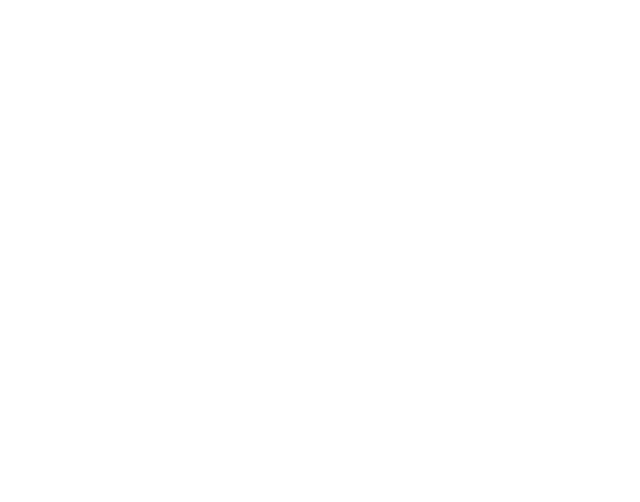
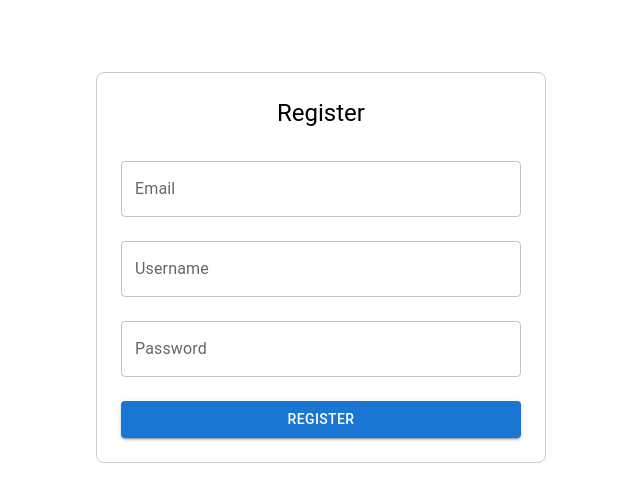
Before and after one commit to doantran03/gia-pha, a React (Vite) app: page /register in a window 1280 px wide. Before the commit this address had no page. Shown: the top 502 px of the page, without its empty margins (319-959 px from the left). Built offline with nearby package versions, Linux system fonts and the light colour scheme.

Commit message:
feature register

```diff
--- a/src/App.jsx
+++ b/src/App.jsx
@@ -1,6 +1,7 @@
 import './App.css'
 import Admin from './components/Admin'
 import Login from './features/Auth/components/Login'
+import Register from './features/Auth/components/Register'
 import { Route, Routes } from 'react-router-dom'
 
 function App() {
@@ -8,6 +9,7 @@
       <Routes>
         <Route path="/" element={<Admin />} />
         <Route path="/login" element={<Login />} />
+        <Route path="/register" element={<Register />} />
       </Routes>
   )
 }
--- a/src/api/axiosClient.js
+++ b/src/api/axiosClient.js
@@ -24,7 +24,7 @@
     function (response) {
         // Any status code that lies within the range of 2xx causes this function to trigger
         // Do something with response data
-        return response;
+        return response.data;
     },
     function (error) {
         // Any status codes that fall outside the range of 2xx cause this function to trigger
--- a/src/components/Admin/index.jsx
+++ b/src/components/Admin/index.jsx
@@ -1,13 +1,17 @@
 import MenuIcon from '@mui/icons-material/Menu';
-import { Avatar, Box, IconButton, Menu, MenuItem, Tooltip, Typography } from '@mui/material';
 import AppBar from '@mui/material/AppBar';
 import Toolbar from '@mui/material/Toolbar';
+import { Avatar, Box, IconButton, Menu, MenuItem, Tooltip, Typography } from '@mui/material';
 import { useState } from 'react';
+import { useDispatch, useSelector } from 'react-redux';
 import { Link } from 'react-router-dom';
+import { logout } from "@/features/Auth/userSlice";
 
 function Admin() {
-  const [isLogin, setIsLogin] = useState(false);
+  const dispatch = useDispatch();
   const [anchorEl, setAnchorEl] = useState(null);
+
+  const { current, isLoggedIn } = useSelector((state) => state.user);
 
   const handleMenu = (event) => {
     setAnchorEl(event.currentTarget);
@@ -15,6 +19,11 @@
 
   const handleClose = () => {
     setAnchorEl(null);
+  };
+
+  const handleLogout = () => {
+    handleClose();
+    dispatch(logout());
   };
 
   return (
@@ -38,11 +47,14 @@
 
         {/* Right Section */}
         <Box>
-          {isLogin ? (
+          {isLoggedIn ? (
             <>
               <Tooltip title="Open settings">
                 <IconButton onClick={handleMenu} sx={{ p: 0 }}>
-                  <Avatar alt="Remy Sharp" src="/static/images/avatar/2.jpg" />
+                  <Avatar
+                    alt={current?.name || 'User'}
+                    src={current?.avatar || '/static/images/avatar/2.jpg'}
+                  />
                 </IconButton>
               </Tooltip>
 
@@ -63,22 +75,22 @@
                 onClose={handleClose}
               >
                 <MenuItem onClick={handleClose}>My account</MenuItem>
-                <MenuItem
-                  onClick={() => {
-                    handleClose();
-                    setIsLogin(false);
-                  }}
-                >
-                  Logout
-                </MenuItem>
+                <MenuItem onClick={handleLogout}>Logout</MenuItem>
               </Menu>
             </>
           ) : (
-            <Link to="/login"  style={{ textDecoration: 'none', color: 'inherit' }}>
-              <Typography variant="h6" sx={{ cursor: 'pointer' }}>
-                Login
-              </Typography>
-            </Link>
+            <Box sx={{ display: 'flex', columnGap: '20px' }}>
+              <Link to="/login" style={{ textDecoration: 'none', color: 'inherit' }}>
+                <Typography variant="h6" sx={{ cursor: 'pointer' }}>
+                  Login
+                </Typography>
+              </Link>
+              <Link to="/register" style={{ textDecoration: 'none', color: 'inherit' }}>
+                <Typography variant="h6" sx={{ cursor: 'pointer' }}>
+                  Register
+                </Typography>
+              </Link>
+            </Box>
           )}
         </Box>
       </Toolbar>
--- a/src/features/Auth/components/Login/index.jsx
+++ b/src/features/Auth/components/Login/index.jsx
@@ -1,10 +1,12 @@
 import { unwrapResult } from "@reduxjs/toolkit";
 import { login } from "@/features/Auth/userSlice";
 import { useDispatch } from "react-redux";
+import { useNavigate } from "react-router-dom";
 import LoginForm from "../LoginForm";
 
 function Login() {
     const dispatch = useDispatch();
+    const navigate = useNavigate();
 
     const handleSubmit = async (values) => {
         try {
@@ -12,6 +14,8 @@
             const resultAction = await dispatch(action);
             const user = unwrapResult(resultAction);
             console.log("User: ", user);
+
+            navigate("/");
         } catch (error) {
             console.log("Failed to login: ", error);
         }
--- a/src/features/Auth/components/LoginForm/index.jsx
+++ b/src/features/Auth/components/LoginForm/index.jsx
@@ -1,20 +1,20 @@
 import { yupResolver } from '@hookform/resolvers/yup';
-import { Box, Button, Checkbox, FormControlLabel, TextField, Typography, } from '@mui/material';
+import { Box, Button, Checkbox, FormControlLabel, TextField, Typography } from '@mui/material';
 import PropTypes from 'prop-types';
 import { useForm } from 'react-hook-form';
 import { boolean, object, string } from 'yup';
+
+const schema = object({
+    username: string().required('Username is required'),
+    password: string().required('Password is required').min(6, 'Password must be at least 6 characters'),
+    remember: boolean(),
+});
 
 LoginForm.propTypes = {
     onSubmit: PropTypes.func,
 };
 
 function LoginForm(props) {
-    const schema = object({
-        username: string().required('Username is required'),
-        password: string().required('Password is required').min(6, 'Password must be at least 6 chars'),
-        remember: boolean(),
-    });
-
     const form = useForm({
         defaultValues: {
         username: '',
@@ -35,48 +35,40 @@
     };
 
     return (
-    <Box
-      sx={{
-        maxWidth: 400,
-        mx: 'auto',
-        mt: 5,
-        p: 3,
-        border: '1px solid #ccc',
-        borderRadius: 2,
-      }}
-    >
+        <Box sx={{ maxWidth: 400, mx: 'auto', mt: 5, p: 3, border: '1px solid #ccc', borderRadius: 2, }} >
             <Typography variant="h5" mb={2} textAlign="center">
                 Login
             </Typography>
 
             <form onSubmit={form.handleSubmit(handleFormSubmit)}>
                 <TextField
-          label="Username or Email Address"
                     fullWidth
                     margin="normal"
+                    label="Username or Email Address"
                     {...form.register('username')}
                     error={!!form.formState.errors.username}
                     helperText={form.formState.errors.username?.message}
                 />
 
                 <TextField
+                    fullWidth
+                    margin="normal"
                     label="Password"
                     type="password"
-          fullWidth
-          margin="normal"
                     {...form.register('password')}
                     error={!!form.formState.errors.password}
                     helperText={form.formState.errors.password?.message}
                 />
 
                 <FormControlLabel
+                    label="Remember Me"
                     control={
                         <Checkbox
+                        color="primary"
                             {...form.register('remember')}
-            color="primary"
                             onChange={(e) => form.setValue('remember', e.target.checked)}
-            />}
-          label="Remember Me"
+                        />
+                    }
                 />
 
                 <Button type="submit" fullWidth variant="contained" sx={{ mt: 2 }}>
--- a/src/features/Auth/components/Register/index.jsx
+++ b/src/features/Auth/components/Register/index.jsx
@@ -0,0 +1,27 @@
+import { unwrapResult } from "@reduxjs/toolkit";
+import { register } from "@/features/Auth/userSlice";
+import { useDispatch } from "react-redux";
+import { useNavigate } from "react-router-dom";
+import RegisterForm from "../RegisterForm";
+
+function Register() {
+    const dispatch = useDispatch();
+    const navigate = useNavigate();
+
+    const handleSubmit = async (values) => {
+        try {
+            const action = register(values);
+            const resultAction = await dispatch(action);
+            const user = unwrapResult(resultAction);
+            console.log("User: ", user);
+
+            navigate("/login");
+        } catch (error) {
+            console.log("Failed to login: ", error);
+        }
+    };
+
+    return <RegisterForm onSubmit={handleSubmit} />;
+}
+
+export default Register;
--- a/src/features/Auth/components/RegisterForm/index.jsx
+++ b/src/features/Auth/components/RegisterForm/index.jsx
@@ -0,0 +1,80 @@
+import { yupResolver } from '@hookform/resolvers/yup';
+import { Box, Button, TextField, Typography } from '@mui/material';
+import PropTypes from 'prop-types';
+import { useForm } from 'react-hook-form';
+import { object, string } from 'yup';
+
+const schema = object({
+  email: string().required('Email is required').email('Invalid email format'),
+  username: string().required('User Name is required'),
+  password: string().required('Password is required').min(6, 'Password must be at least 6 chars'),
+});
+
+RegisterForm.propTypes = {
+  onSubmit: PropTypes.func,
+};
+
+function RegisterForm(props) {
+    const form = useForm({
+        defaultValues: {
+            email: '',
+            username: '',
+            password: '',
+        },
+        resolver: yupResolver(schema),
+    });
+
+    const handleFormSubmit = ((values) => {
+        const { onSubmit } = props;
+
+        if (onSubmit) {
+            onSubmit(values);
+        }
+
+        form.reset();
+    });
+
+    return (
+        <Box sx={{ maxWidth: 400, mx: 'auto', mt: 5, p: 3, border: '1px solid #ccc', borderRadius: 2, }} >
+            <Typography variant="h5" mb={2} textAlign="center">
+                Register
+            </Typography>
+
+            <form onSubmit={form.handleSubmit(handleFormSubmit)}>
+                <TextField
+                    fullWidth
+                    label="Email"
+                    margin="normal"
+                    {...form.register('email')}
+                    error={!!form.formState.errors.email}
+                    helperText={form.formState.errors.email?.message}
+                />
+
+                <TextField
+                    fullWidth
+                    margin="normal"
+                    label="Username"
+                    {...form.register('username')}
+                    error={!!form.formState.errors.username}
+                    helperText={form.formState.errors.username?.message}
+                />
+
+                <TextField
+                    fullWidth
+                    margin="normal"
+                    type="password"
+                    label="Password"
+                    {...form.register('password')}
+                    error={!!form.formState.errors.password}
+                    helperText={form.formState.errors.password?.message}
+                />
+
+                <Button type="submit" fullWidth variant="contained" sx={{ mt: 2 }}>
+                    Register
+                </Button>
+            </form>
+        </Box>
+    );
+}
+
+export default RegisterForm;
```
Also changed, not shown: jsconfig.json (deleted, +0 -11 lines), src/features/Auth/userSlice.js (+15 -6 lines). Lines whose indentation alone changed are shown as unchanged.
